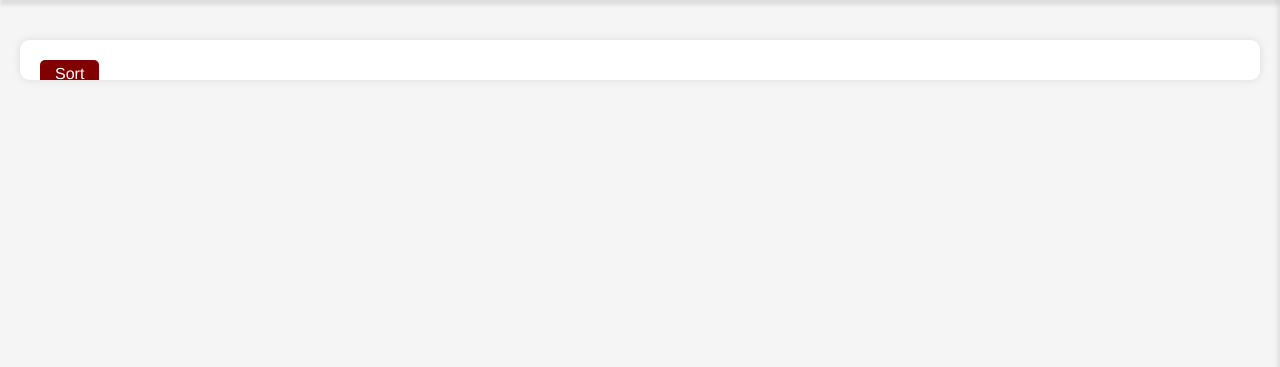
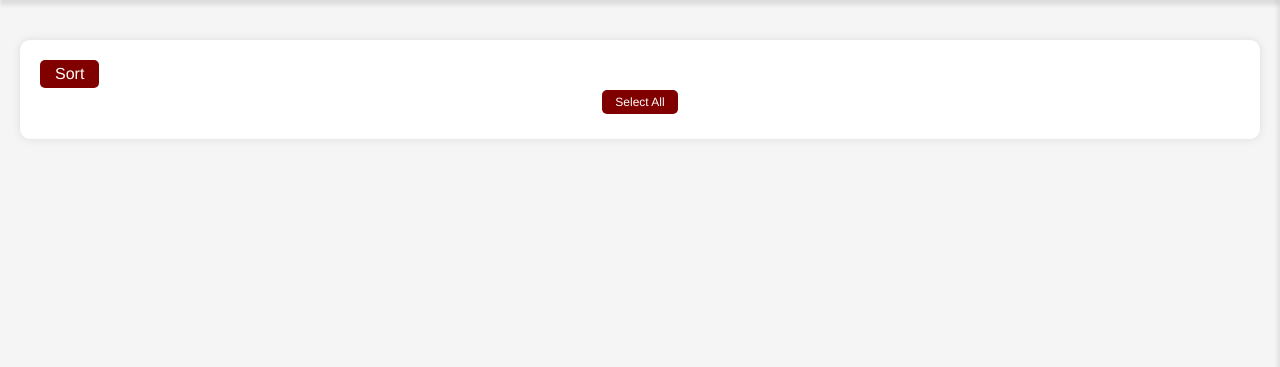
Before and after one commit to ninjgalla/E-Bulletin-Board-System, a PHP site: page /reset-password/admin_archive.php in a window 1280 px wide. Shown: the part 53-420 px from the top of the page. Run offline with PHP 8.4, Linux system fonts and the light colour scheme; tables that the repository leaves empty or names only in its code hold one stand-in row (values such as "Sample post"); some libraries are stand-ins or nearby versions.

Commit message:
Fixed bugs

```diff
--- a/admin_archive.php
+++ b/admin_archive.php
@@ -364,6 +364,34 @@
             }
         }
 
+        .select-all {
+        margin-top: 10px;
+    }
+
+    /* Style for the checkbox */
+    .select-all input[type="checkbox"] {
+        display: none;
+    }
+
+    /* Style for the button label */
+    .select-all label {
+        background-color: #800000;
+        color: white;
+        border: none;
+        padding: 5px 13px;
+        margin: 5px 0;
+        cursor: pointer;
+        border-radius: 5px;
+        font-size: 12px;
+        display: inline-block;
+        margin-top: 20px;
+    }
+
+    /* Hover effect */
+    .select-all label:hover {
+        background-color: #575757;
+    }
+
     </style>
 </head>
 <body>
@@ -414,10 +442,28 @@
             </div>
         </div>
 
+<!-- "Select All" checkbox -->
+<div class="select-all">
+    <input type="checkbox" id="selectAllCheckbox" onchange="toggleAllCheckboxes(this)">
+    <label for="selectAllCheckbox">Select All</label>
+</div>
+
+
 
         <form id="fileForm">
             <div class="files-wrapper">
+
                 <?php
+function truncate_title($title, $max_length) {
+    // Check if title length is within max_length
+    if (strlen($title) <= $max_length) {
+        return $title;
+    }
+
+    // Truncate title and add ellipsis
+    return substr($title, 0, $max_length - 3) . '...';
+}
+
 include('config.php');
 
 $sortOrder = isset($_GET['sort']) ? $_GET['sort'] : 'date';
@@ -436,7 +482,8 @@
     if ($row["filetype"] == "photo") {
         echo '<div class="photo-container">';
         echo '<img src="uploads/' . $row["filename"] . '" class="file-photo">';
-                        echo '<h4>' . $row["title"] . '</h4>';
+        // Truncate the title
+        echo '<h4>' . truncate_title($row["title"], 50) . '</h4>';
         // Add menu icon and options
         echo '<div class="file-options">';
         echo '<i class="fas fa-ellipsis-v file-menu-icon" onclick="toggleFileMenu(event)"></i>'; // Menu icon
@@ -447,13 +494,14 @@
         echo '</div>';
         echo '</div>'; // Close photo-container
         // Add title below the file
-                        echo '<p>' . $row["title"] . '</p>';
+        echo '<p>' . truncate_title($row["title"], 20) . '</p>';
     } elseif ($row["filetype"] == "video") {
         // Handle video files similarly
     }
     echo '</div>'; // Close file-item
 }
 ?>
+
             </div>
         </form>
 
@@ -624,6 +672,15 @@
             }
         });
     };
+
+     // Function to toggle all checkboxes
+     function toggleAllCheckboxes(checkbox) {
+        var checkboxes = document.querySelectorAll('input[name="fileIds[]"]');
+        checkboxes.forEach(function(cb) {
+            cb.checked = checkbox.checked;
+        });
+        toggleActionButtons();
+    }
 </script>
 
 </body>
```
Also changed, not shown: admin_dashboard.php (+9 -2 lines), admin_upload.php (+8 -15 lines), uploads/664e914fbd42c.jpg (added), uploads/664e91950b085.jpg (added), uploads/664e921809554.jpg (added), uploads/664e94e29a774.jpg (added), uploads/664e95e4ca1d5.jpg (added), uploads/announcement.jpg (added). Lines whose indentation alone changed are shown as unchanged.
